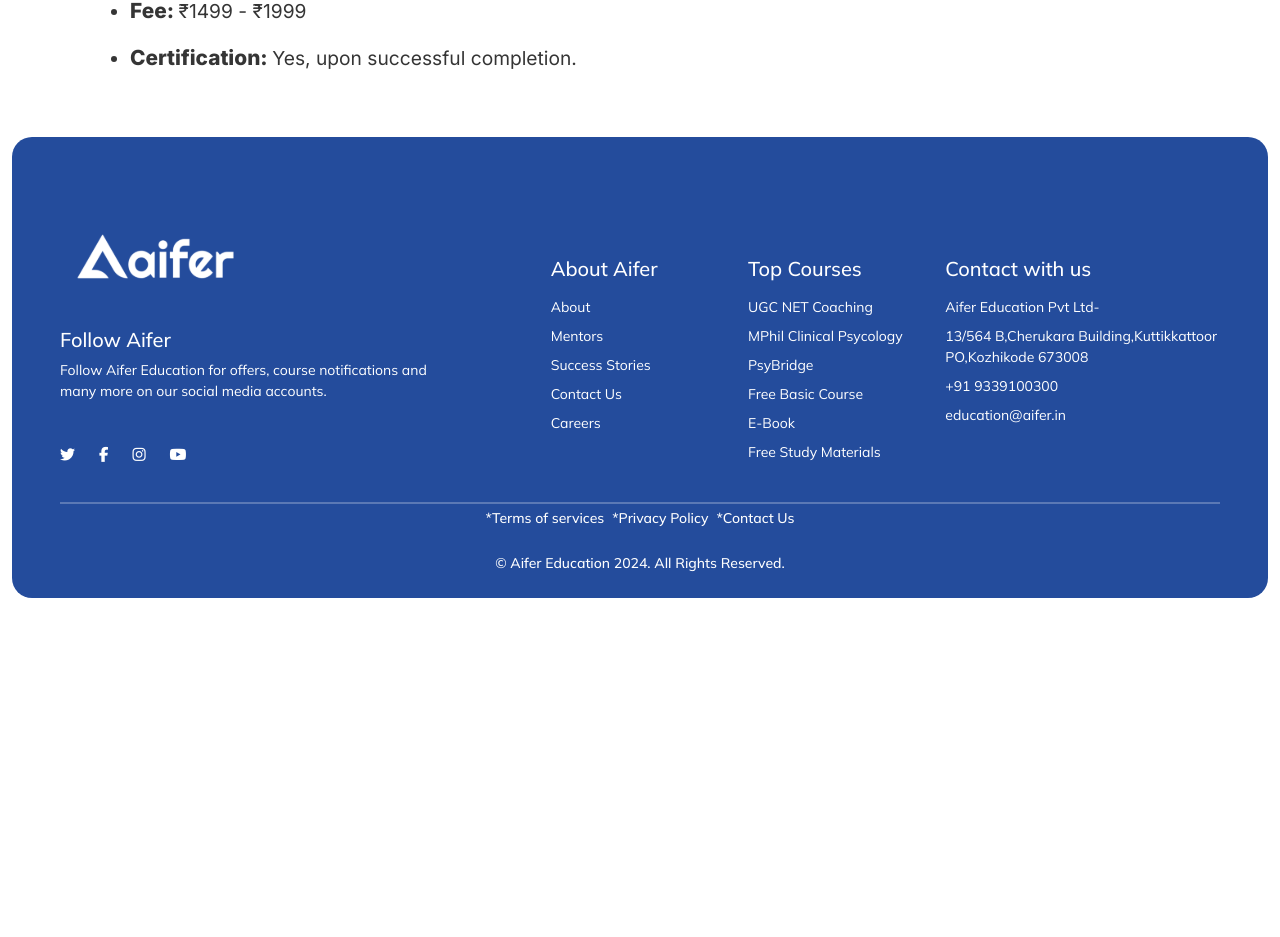
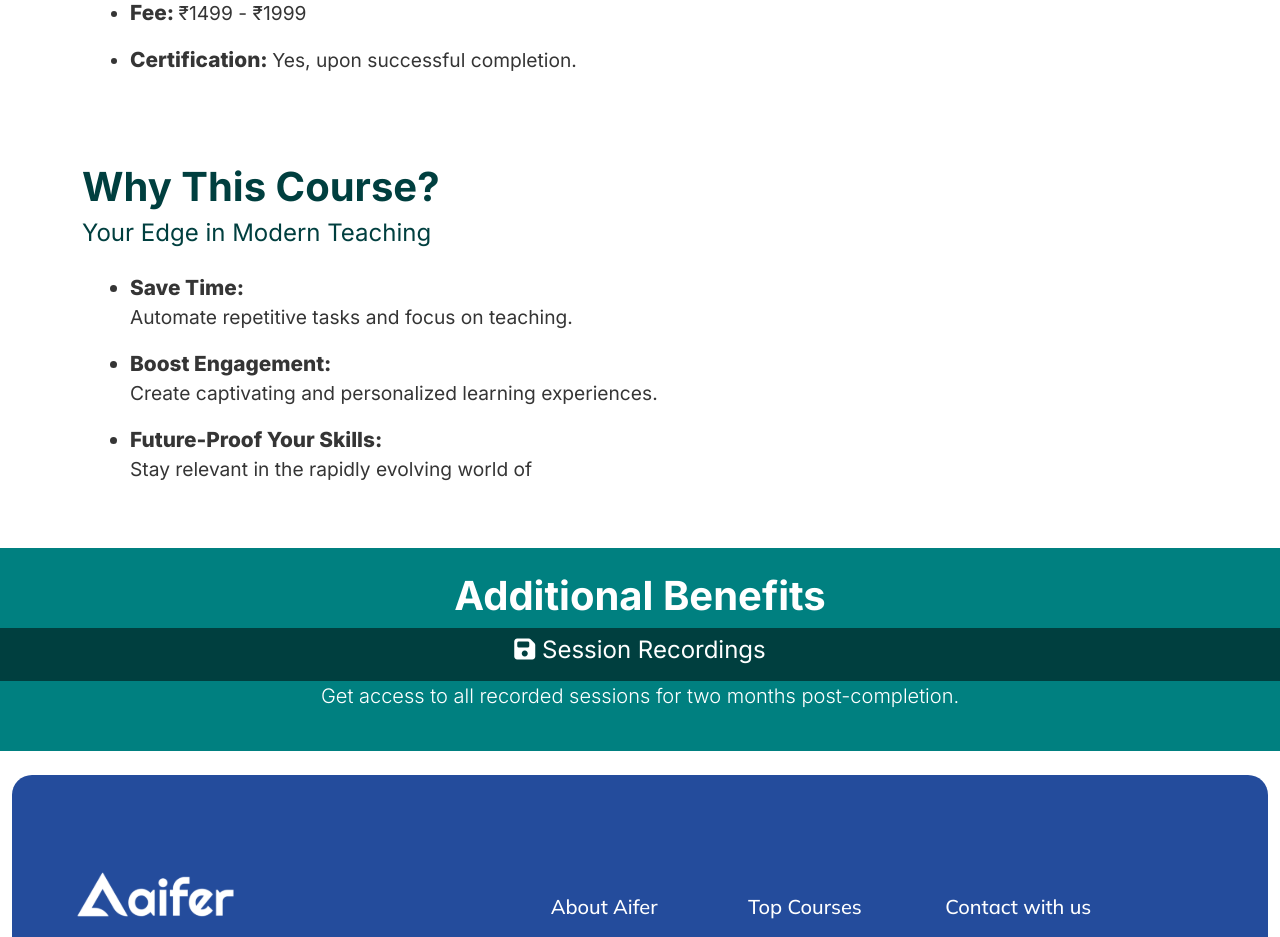
Before and after one commit to Munavercv/Aifer-Ai-for-teachers-static, a React (Create React App) app: page / in a window 1280 px wide. Shown: the part 2471-3408 px from the top of the page. Before the commit the page ends 3085 px from the top, so only its background shows below. Built offline with nearby package versions, Linux system fonts and the light colour scheme.

Commit message:
Why this course, Additional Benefits sections

```diff
--- a/src/App.js
+++ b/src/App.js
@@ -1,3 +1,4 @@
+import AdditionalBenefits from "./components/AdditionalBenefits/AdditionalBenefits";
 import CourseDetails from "./components/CourseDetails/CourseDetails";
 import Faqs from "./components/Faqs/Faqs";
 import Footer from "./components/Footer/Footer";
@@ -5,6 +6,7 @@
 import HomeBanner from "./components/HomeBanner/HomeBanner";
 import WhatYouLearn from "./components/WhatYouLearn/WhatYouLearn";
 import WhyChooseAi from "./components/WhyChooseAi/WhyChooseAi";
+import WhyThisCourse from "./components/WhyThisCourse/WhyThisCourse";
 
 function App() {
   return (
@@ -17,6 +19,8 @@
       <Faqs />
 
       <CourseDetails />
+      <WhyThisCourse />
+      <AdditionalBenefits />
 
       <Footer />
     </div>
--- /dev/null
+++ b/src/components/AdditionalBenefits/AdditionalBenefits.css
@@ -0,0 +1,14 @@
+.add_benefits_sec{
+    background-color: #008080;
+    color: white;
+}
+
+.add_benefits_sec h5{
+    font-size: 1.5rem;
+    font-weight: 400;
+}
+
+.add_benefits_sec .sub_heading{
+    background-color: #003f3f;
+    width: 100%;
+}
--- /dev/null
+++ b/src/components/AdditionalBenefits/AdditionalBenefits.js
@@ -0,0 +1,24 @@
+import React from 'react'
+import './AdditionalBenefits.css'
+
+const AdditionalBenefits = () => {
+    return (
+        <section className='add_benefits_sec'>
+
+            <div className="py-4">
+
+                <h2 className='section_title text-white'>Additional Benefits</h2>
+
+                <div className='sub_heading py-2'>
+                    <h5 className='text-center'><i class="fa-solid fa-floppy-disk"></i> Session Recordings </h5>
+                </div>
+
+                <p className='text-center fw-light fs-5 mx-3'>Get access to all recorded sessions for two months post-completion.</p>
+
+            </div>
+
+        </section>
+    )
+}
+
+export default AdditionalBenefits
--- /dev/null
+++ b/src/components/WhyThisCourse/WhyThisCourse.css
@@ -0,0 +1,27 @@
+.why_this_course_list{
+    font-family: "Inter", sans-serif;
+    color: #353535;
+}
+
+.why_this_course_list dt{
+    font-size: 1.3rem;
+    font-weight: 800;
+    display: list-item;
+    list-style-type: disc;
+}
+
+.why_this_course_list dd{
+    font-size: 1.2rem;
+    font-weight: 400;
+    margin-bottom: 1rem;
+}
+
+@media (max-width: 576px) {
+    .why_this_course_list dt{
+        font-size: 1.1rem;
+    }
+
+    .why_this_course_list dd{
+        font-size: 1rem;
+    }
+}
--- /dev/null
+++ b/src/components/WhyThisCourse/WhyThisCourse.js
@@ -0,0 +1,29 @@
+import React from 'react'
+import './WhyThisCourse.css'
+
+const WhyThisCourse = () => {
+  return (
+    <section>
+        <div className="container py-4">
+                <h2 className='section_title text-start' style={{color:'#003f3f'}}>Why This Course?</h2>
+                <h4 className='section_subtitle mb-md-4 mb-2 text-start' style={{color:'#003f3f'}}>Your Edge in Modern Teaching</h4>
+
+                <div>
+                    <dl className='why_this_course_list ms-md-5  ms-5'>
+                        <dt>Save Time: </dt>
+                        <dd>Automate repetitive tasks and focus on teaching.</dd>
+
+                        <dt>Boost Engagement: </dt>
+                        <dd>Create captivating and personalized learning experiences.</dd>
+
+                        <dt>Future-Proof Your Skills: </dt>
+                        <dd>Stay relevant in the rapidly evolving world of</dd>
+                    </dl>
+                </div>
+
+            </div>
+    </section>
+  )
+}
+
+export default WhyThisCourse
--- a/src/index.css
+++ b/src/index.css
@@ -1,3 +1,7 @@
+body{
+    font-family: "Inter", sans-serif;
+}
+
 section{
     margin-bottom: 1.5rem;
 }
```
Also changed, not shown: src/components/WhatYouLearn/What.js (deleted, +0 -11 lines).
